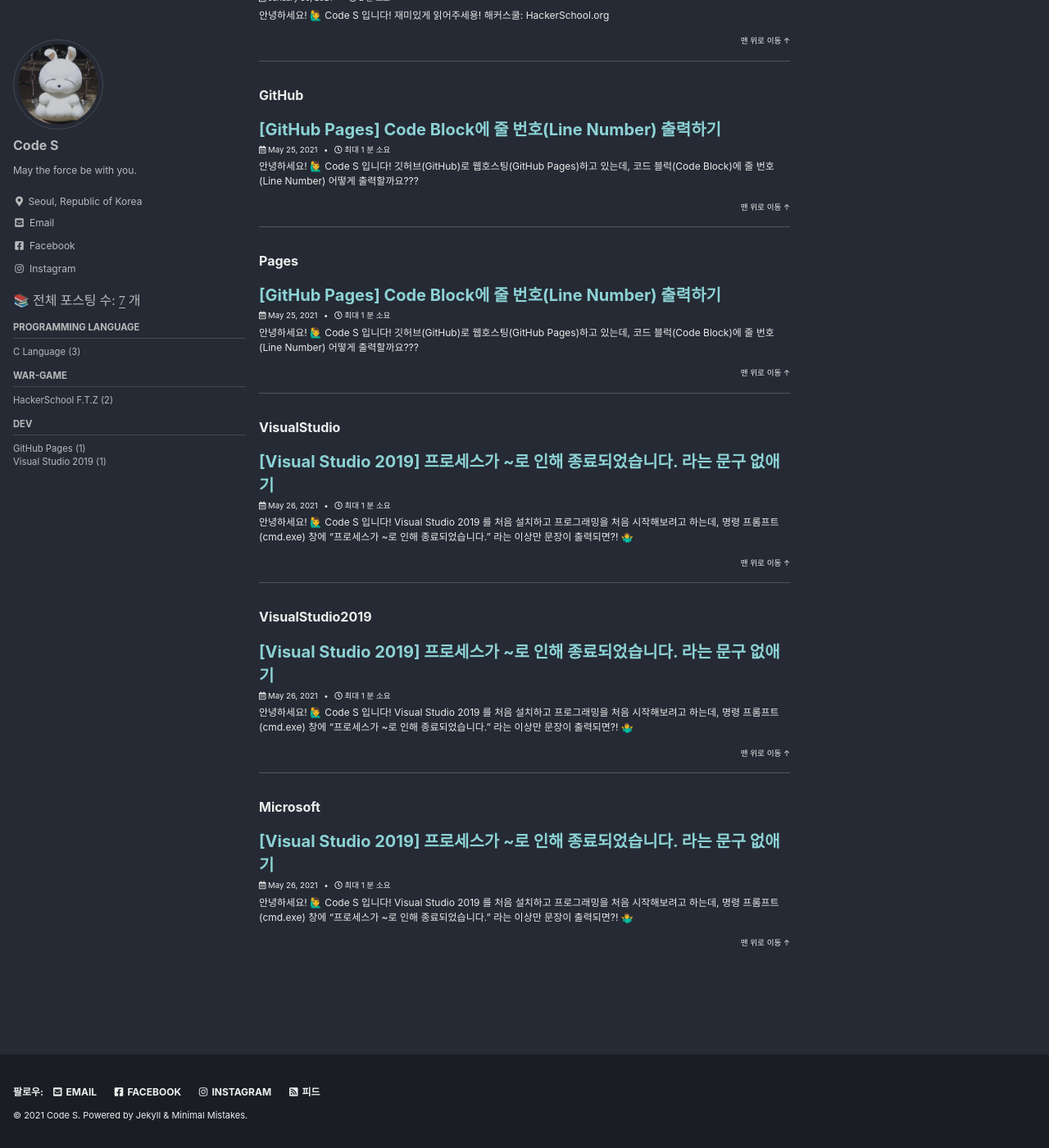
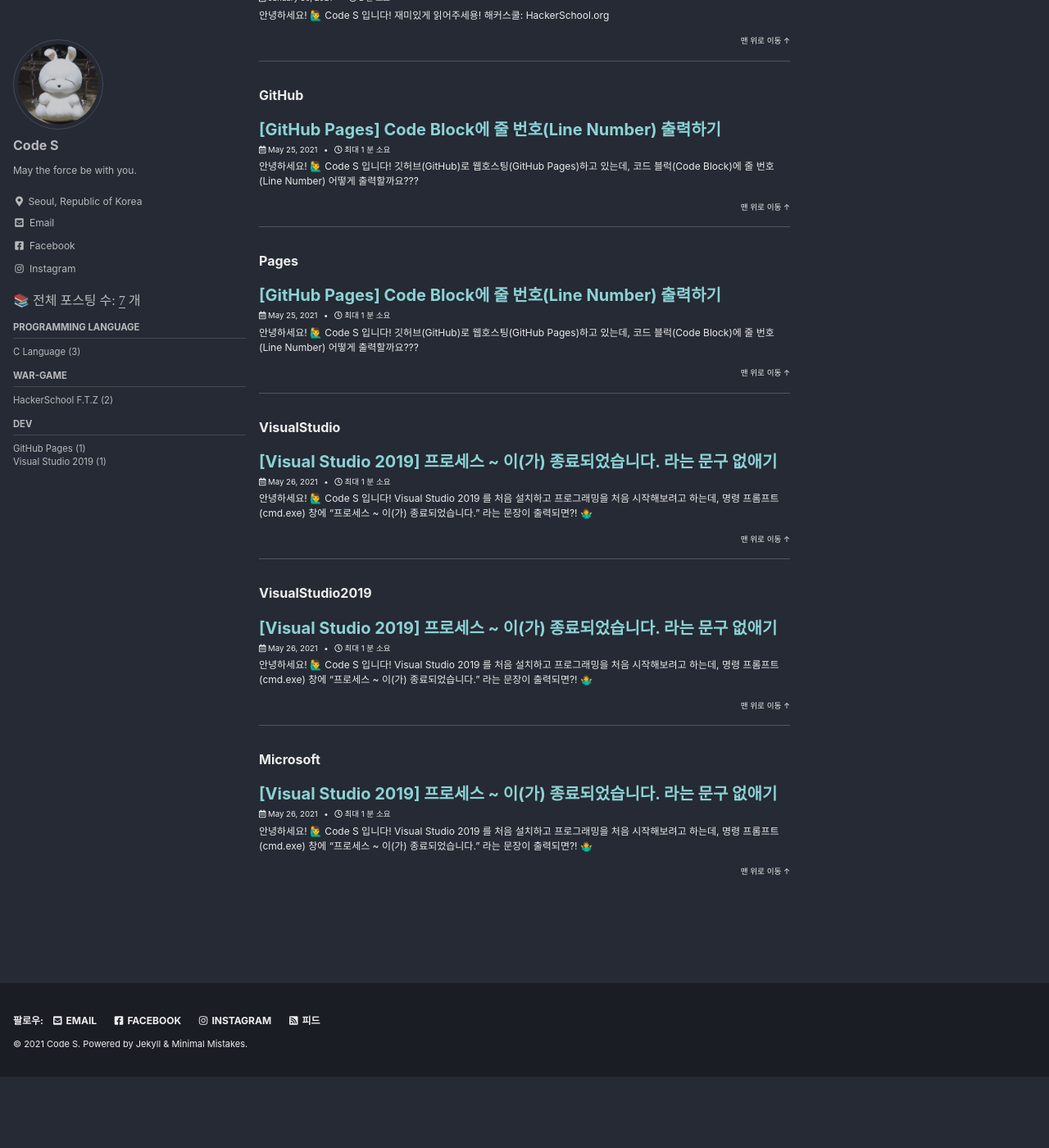
Before and after one commit to AlchemicSH/AlchemicSH.github.io, a Jekyll site: the page built from _pages/tags-archive.md, in a window 1280 px wide and 1400 px high, scrolled down 1477 px. Shown: the whole window at 82% size. Built offline with Jekyll 4.4.1, drawn with Linux system fonts in a browser that asks for light colours; cached includes are drawn as plain includes; some web fonts are replaced; after the commit the page ends 2790 px from its top, so only the background shows below that; part of the change alters nothing that is shown.

Commit message:
Update 2021-05-26-Visual-Studio-2019-CMD-Option.md

```diff
--- a/_posts/Dev/Visual Studio/2021-05-26-Visual-Studio-2019-CMD-Option.md
+++ b/_posts/Dev/Visual Studio/2021-05-26-Visual-Studio-2019-CMD-Option.md
@@ -1,6 +1,6 @@
 ---
 date: 2021-05-26
-title: "[Visual Studio 2019] 프로세스가 ~로 인해 종료되었습니다. 라는 문구 없애기"
+title: "[Visual Studio 2019] 프로세스 ~ 이(가) 종료되었습니다. 라는 문구 없애기"
 categories:
  - Visual_Studio_2019
 tags:
@@ -10,12 +10,43 @@ toc: false
 ---
 
 안녕하세요! 🙋‍♂️ Code S 입니다! <br>
-Visual Studio 2019 를 처음 설치하고 프로그래밍을 처음 시작해보려고 하는데, 명령 프롬프트(cmd.exe) 창에 "프로세스가 ~로 인해 종료되었습니다." 라는 이상만 문장이 출력되면?! 🤷‍♂️
+Visual Studio 2019 를 처음 설치하고 프로그래밍을 처음 시작해보려고 하는데, 명령 프롬프트(cmd.exe) 창에 "프로세스 ~ 이(가) 종료되었습니다." 라는 문장이 출력되면?! 🤷‍♂️
 {:  .notice}
 
-> "프로세스가 ~로 인해 종료되었습니다." 문구를 없애보자!
+> "프로세스 ~ 이(가) 종료되었습니다." 문구를 없애보자!
 
+본 포스팅은 `Visual Studio 2019`를 기준으로 합니다.
 
+처음 프로그래밍을 시작하려고 예제 코드를 입력하고 컴파일하고 실행까지 딱! 했는데..???!!
+다음과 같은 화면을 본 적이 있을 것입니다.
+
+<p align="center"><img src="https://drive.google.com/uc?id=1QCasdhOUcz7VmF1bbhy62yZ1b1uiHGjN" alt="Visual_Studio_2019_Debugging_01"></p>
+
+실행 화면 창(명령 프롬프트 창)에 `프로세스 ~ 이(가) 종료되었습니다.`라는 문장이 뜨는데.. 이게 불편하지 않으면 굳이 없애지 않아도 좋지만 이 문장은 기본적으로 특수 문자 중 `줄 바꿈('\n')`을 실행하고 문장이 나타납니다.
+
+따라서 처음에 프로그래밍 문법을 익히면서 실행을 시키고 다른 책이나 강의에 나타나는 결과 화면과 다르게 나타나게 되어 혼란이 올 수도 있습니다.
+
+그러므로 이 문장이 나타나지 않도록 하는 것이 처음에 프로그래밍 공부를 할 때는 가장 좋다고 볼 수 있습니다.
+
+한 번 이 문장을 없애보도록 하겠습니다! 🙇‍♂️
+
+1️⃣ 먼저 맨 위에 보기 중에서 `[도구(T)]` 를 누르고, `[옵션(O)]`을 선택합니다.
+
+<p align="center"><img src="https://drive.google.com/uc?id=11Ge2hwBp6lYgl86wkbP9zuD5EzuFxnZ4" alt="Visual_Studio_2019_CMD_Option_Step_01"></p>
+
+2️⃣ 그 다음, 나타나는 창에서 `[디버깅]` -> `[일반]`을 선택하고 맨 밑으로 스크롤을 내린 뒤 `디버깅이 중지되면 자동으로 콘솔 닫기`를 체크합니다. 그리고 `[확인]`을 눌러 설정을 저장합니다! 끝!!!!!! (쉽죠?? ㅎㅎ 🤣)
+
+<p align="center"><img src="https://drive.google.com/uc?id=173UEB7d4--LYQyD9EScn2jS-zdQC-yZ7" alt="Visual_Studio_2019_CMD_Option_Step_02"></p>
+
+설정이 모두 끝났습니다! 이제 다시 `[Ctrl] + [F5]`를 눌러서 실행을 해보면..??!!
+
+<p align="center"><img src="https://drive.google.com/uc?id=1WyxzmBHA77RXwpJAw9RJgLqCb-PJrtfQ" alt="Visual_Studio_2019_Debugging_02"></p>
+
+문장이 사라진 것을 확인할 수 있습니다!!!
+
+<p align="center"><img src="https://drive.google.com/uc?id=1e80CUVowsfbMQgekxnNuqplr7l1JprcU" alt="짝짝짝!"></p>
+
+끝. (End.)
 
 ---
 [맨 위로 이동하기](#){: .btn .btn--primary }{: .align-right}
```
